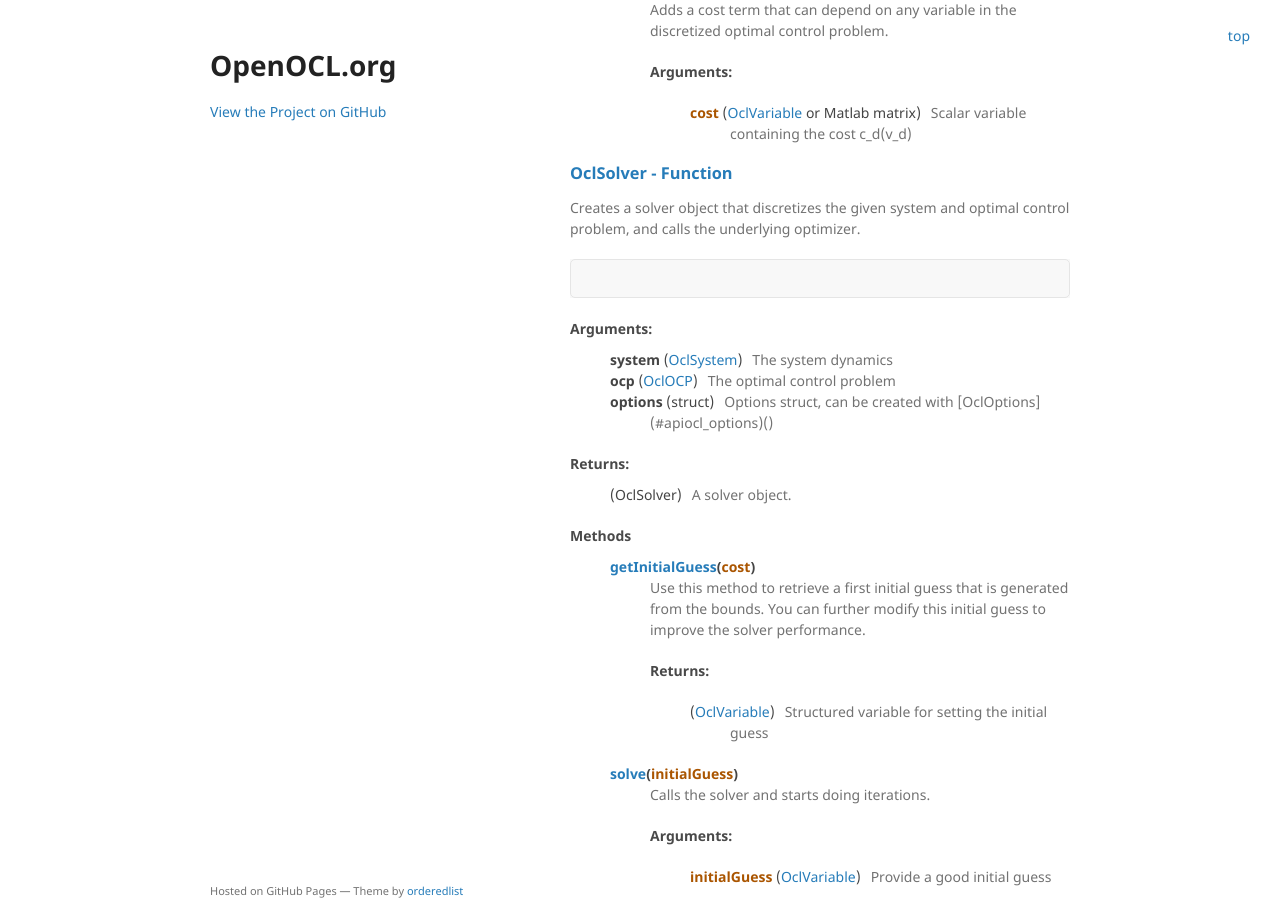
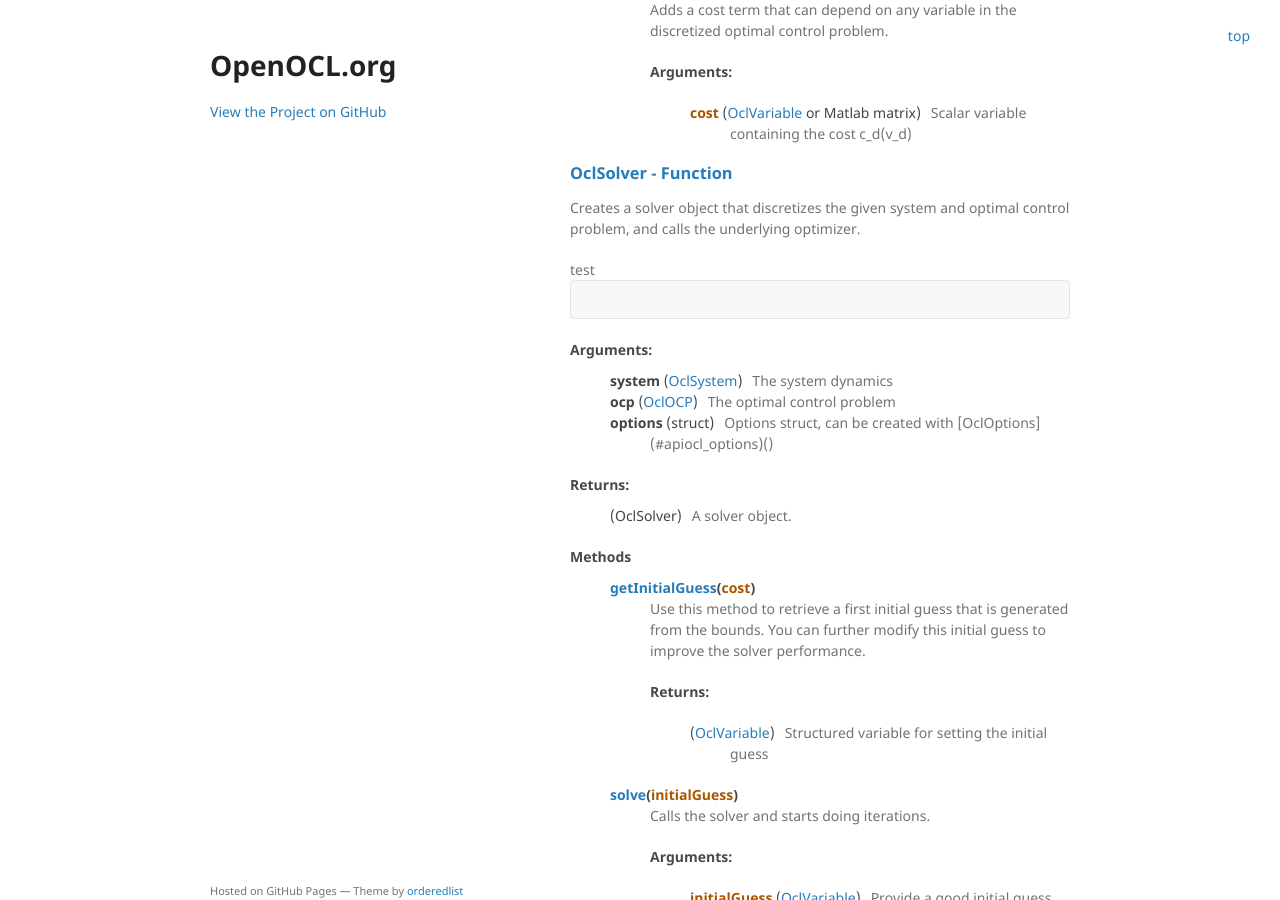
Before and after one commit to OpenOCL/openocl.github.io, a Jekyll site: the page built from api-docs.md, in a window 1280 px wide and 900 px high, scrolled down 4440 px. Built offline with Jekyll 4.4.1, drawn with Linux system fonts in a browser that asks for light colours.

Commit message:
Update syntax-highlight.html

````diff
--- a/_includes/syntax-highlight.html
+++ b/_includes/syntax-highlight.html
@@ -4,5 +4,7 @@
 ```
 {: title="{{ include.block.title }}" }
 {% endcapture %}
+test
+{{ include.block.language }}
 
 {{ highlight | markdownify }}
````
